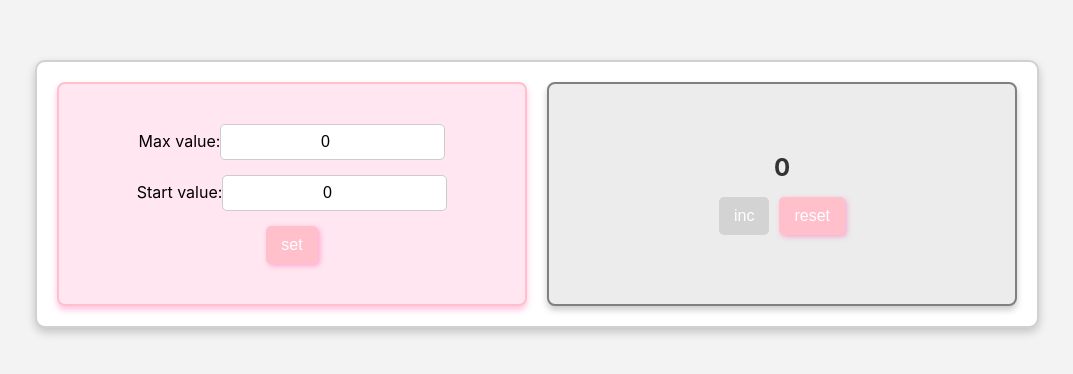
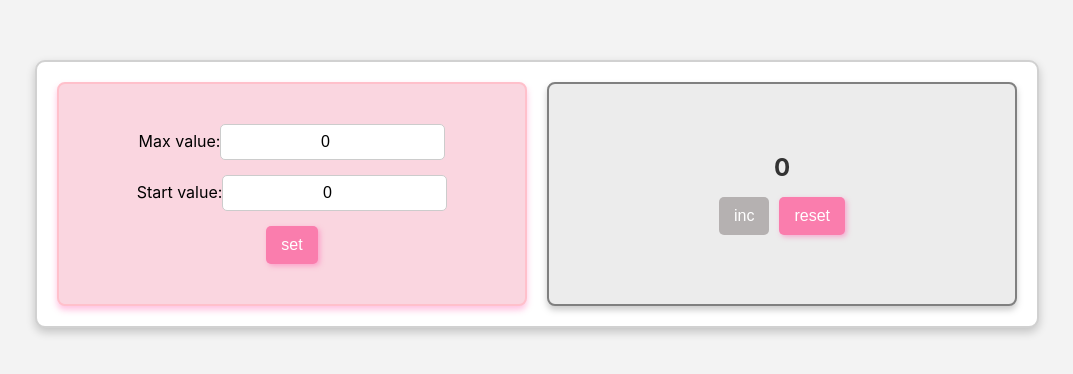
Before and after one commit to Nastassia27/counterTwo, a React (Create React App) app: page / in a window 1280 px wide. Shown: the part 206-580 px from the top of the page, without its empty margins (103-1176 px from the left). Built offline with nearby package versions, Linux system fonts and the light colour scheme.

Commit message:
fixed small styles

```diff
--- a/src/components/SetValues/setValues.css
+++ b/src/components/SetValues/setValues.css
@@ -9,7 +9,7 @@
     border: 2px solid pink;
     border-radius: 8px;
     box-shadow: 0px 4px 6px rgba(255, 105, 180, 0.4);
-    background-color: #ffe6f0;
+    background-color: #fad6e0;
     width: 250px; /* Ensures both have the same width */
     min-height: 180px; /* Ensures both have the same height */
     flex-grow: 1;
@@ -32,14 +32,14 @@ button {
     border-radius: 5px;
     cursor: pointer;
     transition: 0.3s;
-    background-color: pink;
+    background-color: #fa7dad;
     color: white;
     box-shadow: 2px 2px 5px rgba(255, 105, 180, 0.5);
 }
 
 /* Disabled button */
 button:disabled {
-    background-color: lightgray;
+    background-color: #b5b1b1;
     cursor: not-allowed;
     box-shadow: none;
 }
```
